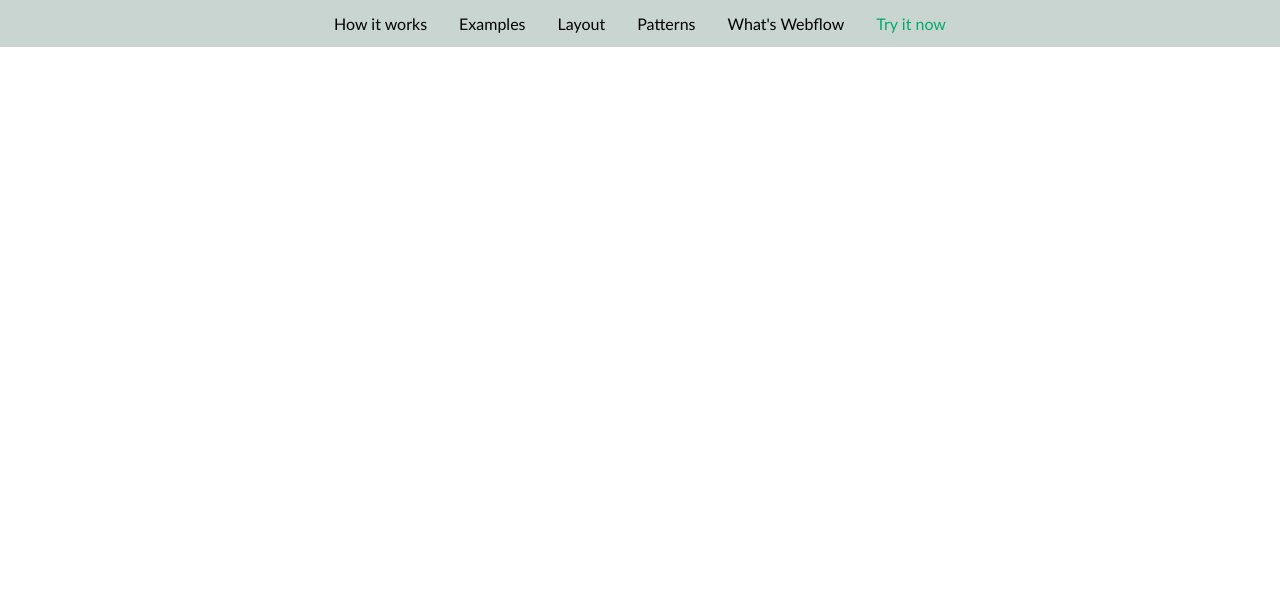
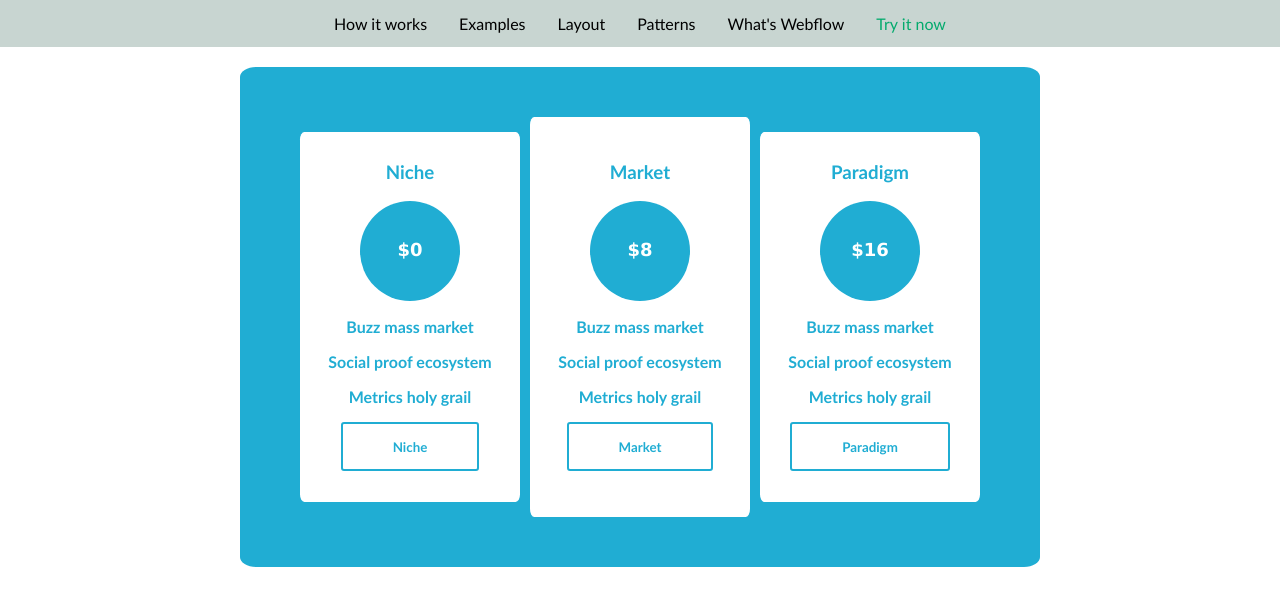
Before and after one commit to alexsharova/Modulo-1, a plain HTML site: page PosicionamientoFlexTarea/index.html in a window 1280 px wide. Drawn offline with Linux system fonts and the light colour scheme.

Commit message:
jajajajaja

```diff
--- /dev/null
+++ b/2.TareaModeloCajas/css/tareaModeloCajas.css
@@ -0,0 +1,150 @@
+* {
+    box-sizing: border-box;
+    font-family: Arial, Helvetica, sans-serif;
+}
+.contenedor-header {
+    position: relative;
+    margin: 0 auto;
+    max-width: 820px;
+    height: 300px;
+    padding: 5px 30px;
+    color: white;
+    background-color: #181818;
+    margin-bottom: 60px;
+}
+.contenedor-header h1 {
+    margin: 0;
+    padding-bottom: 10px;
+    font-size: 21px;
+    font-weight: 400;
+}
+.contenedor-header h2 {
+    margin: 0;
+    width: 60%;
+    font-family: 'Times New Roman', Times, serif;
+    line-height: 25px;
+    font-weight: 100;
+}
+#punto-verde {
+    font-size: 40px;
+    color: #07c134;
+}
+.contenedor-header p {
+    font-size: 12px;
+}
+.contenedor-header p span {
+    padding-bottom: 5px;
+    border-bottom: 2px solid rgb(68, 68, 68);
+}
+.header-bottom-left {
+    margin-bottom: 0;
+    position: absolute;
+    bottom: 10px;
+}
+.header-bottom-right {
+    color: grey;
+    position: absolute;
+    margin-bottom: 0;
+    bottom: 10px;
+    right: 60px;
+}
+main {
+    position: relative;
+    margin: 0 auto;
+    width: 820px;
+}
+.main-nav-container {
+    width: 100%;
+    margin-bottom: 100px;
+}
+.main-nav-container a {
+    cursor: pointer;
+    color: black;
+    text-decoration: none;
+}
+.nav-left {
+    display: inline-block;
+}
+.brand {
+    font-size: 23px;
+    font-weight: bold;
+    padding: 0 20px;
+}
+.brand .registered {
+    font-size: 12px;
+}
+.secondary-brand {
+    font-size: 12px;
+    font-weight: bold;
+    padding: 0 23px;
+}
+.nav-right {
+    display: inline-block;
+    padding-left: 100px;
+}
+.sub-nav {
+    padding-left: 12px;
+    font-size: 12px;
+    font-weight: bold;
+
+}
+.main-paragraphs {
+    font-size: 49px;
+    font-weight: 550;
+}
+.main-paragraphs p {
+    margin-top: 0;
+    margin-bottom: 0;
+}
+.secondary-nav {
+    position: absolute;
+    right: 5px;
+}
+.secondary-nav li {
+    display: inline-block;
+    list-style: none;
+}
+.secondary-nav a {
+    cursor: pointer;
+    font-size: 12px;
+    font-weight: 500;
+    color: black;
+    text-decoration: none;
+    padding-left: 20px;
+}
+.secondary-nav .selected-link {
+    color: #ff642b;
+}
+.secondary-nav .last-link {
+    padding-left: 0;
+}
+.orange-paragraph {
+    margin-top: 50px;
+    margin-bottom: 20px;
+    color: #ff642b;
+    font-size: 65px;
+    font-weight: 550;
+}
+.orange-paragraph p {
+    margin-top: 0;
+    margin-bottom: 0px;
+}
+.other-language-container {
+    width: 700px;
+    margin-left: 120px;
+    margin-bottom: 35px;
+}
+.other-laguage {
+    text-align: left;
+    font-size: 40px;
+    font-weight: bold;
+}
+.other-laguage p {
+    margin: 0;
+}
+.other-laguage p span {
+    border-bottom: 4px solid #ff642b;
+}
+.image-container img {
+    max-width: 820px;
+}
--- a/PosicionamientoFlexTarea/css/estilo.css
+++ b/PosicionamientoFlexTarea/css/estilo.css
@@ -1,4 +1,4 @@
-body{
+body {
     margin: 0;
 }
 
@@ -10,7 +10,7 @@ body{
     overflow: hidden;
     background-color: rgba(196, 210, 206, 0.926);
     justify-content: center;
-    font-family: 'Gill Sans', 'Gill Sans MT', Calibri, 'Trebuchet MS', sans-serif ;
+    font-family: 'Gill Sans', 'Gill Sans MT', Calibri, 'Trebuchet MS', sans-serif;
 }
 
 .navega a {
@@ -26,6 +26,84 @@ body{
     border-bottom: 2px solid #04AA6D;
 
 }
+
 .navega .activo {
     color: #04AA6D;
 }
+
+.principal {
+    display: flex;
+    justify-content: center;
+    align-items: center;
+    margin: 20px;
+}
+
+.contenido {
+    display: flex;
+    flex-wrap: wrap;
+    justify-content: center;
+    align-items: center;
+    border-radius: 2%;
+    height: 500px;
+    width: 800px;
+    background-color: rgb(32, 173, 211);
+}
+
+.secundario {
+    padding: 10px;
+    background-color: white;
+    border-radius: 2%;
+    text-align: center;
+    margin: 5px;
+    height: 350px;
+    width: 200px;
+}
+
+h3 {
+    color: rgb(32, 173, 211);
+    font-family: 'Gill Sans', 'Gill Sans MT', Calibri, 'Trebuchet MS', sans-serif;
+    font-weight: bold;
+}
+
+.esfera {
+    height: 100px;
+    width: 100px;
+    background-color: rgb(32, 173, 211);
+    border-radius: 50%;
+    display: inline-block;
+}
+
+.costo {
+    color: white;
+    font-family: 'Lucida Sans', 'Lucida Sans Regular', 'Lucida Grande', 'Lucida Sans Unicode', Geneva, Verdana, sans-serif;
+    font-size: large;
+    font-weight: bolder;
+    padding: 20px;
+}
+
+button {
+    padding-left: 50px;
+    padding-right: 50px;
+    margin: 0;
+    background-color: white;
+    border-radius: 3px;
+    border: 2px solid rgb(32, 173, 211);
+}
+
+p {
+    color: rgb(32, 173, 211);
+    font-weight: bold;
+    font-family: 'Gill Sans', 'Gill Sans MT', Calibri, 'Trebuchet MS', sans-serif;
+}
+
+.primario {
+    padding: 10px;
+    background-color: white;
+    border-radius: 2%;
+    text-align: center;
+    margin: 5px;
+    padding-top: 25px;
+    padding-bottom: 25px;
+    height: 350px;
+    width: 200px;
+}
--- a/PosicionamientoFlexTarea/index.html
+++ b/PosicionamientoFlexTarea/index.html
@@ -1,5 +1,6 @@
 <!DOCTYPE html>
 <html lang="en">
+
 <head>
     <meta charset="UTF-8">
     <meta http-equiv="X-UA-Compatible" content="IE=edge">
@@ -7,16 +8,58 @@
     <title>Posicionamiento</title>
     <link rel="stylesheet" href="./css/estilo.css">
 </head>
+
 <body>
     <div class="encabezado">
-       <nav class="navega">
+        <nav class="navega">
             <a href="#">How it works</a>
             <a href="#">Examples</a>
             <a href="#">Layout</a>
             <a href="#">Patterns</a>
-          <a href="#">What's Webflow</a>
+            <a href="#">What's Webflow</a>
             <a class="activo" href="#">Try it now</a>
         </nav>
     </div>
+    <div class="principal">
+        <div class="contenido">
+            <div class="secundario">
+                <h3>Niche</h3>
+                <div class="esfera">
+                    <p class="costo">$0</p>
+                </div>
+                <p>Buzz mass market</p>
+                <p>Social proof ecosystem</p>
+                <p>Metrics holy grail</p>
+                <button>
+                    <p>Niche</p>
+                </button>
+            </div>
+            <div class="primario">
+                <h3>Market</h3>
+                <div class="esfera">
+                    <p class="costo">$8</p>
+                </div>
+                <p>Buzz mass market</p>
+                <p>Social proof ecosystem</p>
+                <p>Metrics holy grail</p>
+                <button>
+                    <p>Market</p>
+                </button>
+            </div>
+            <div class="secundario">
+                <h3>Paradigm</h3>
+                <div class="esfera">
+                    <p class="costo">$16</p>
+                </div>
+                <p>Buzz mass market</p>
+                <p>Social proof ecosystem</p>
+                <p>Metrics holy grail</p>
+                <button>
+                    <p>Paradigm</p>
+                </button>
+            </div>
+        </div>
+    </div>
 </body>
+
 </html>
```
Also changed, not shown: 2.TareaModeloCajas/tareaModeloCajas.html (added, +71 -0 lines), 2 other files. Lines whose indentation alone changed are shown as unchanged.
